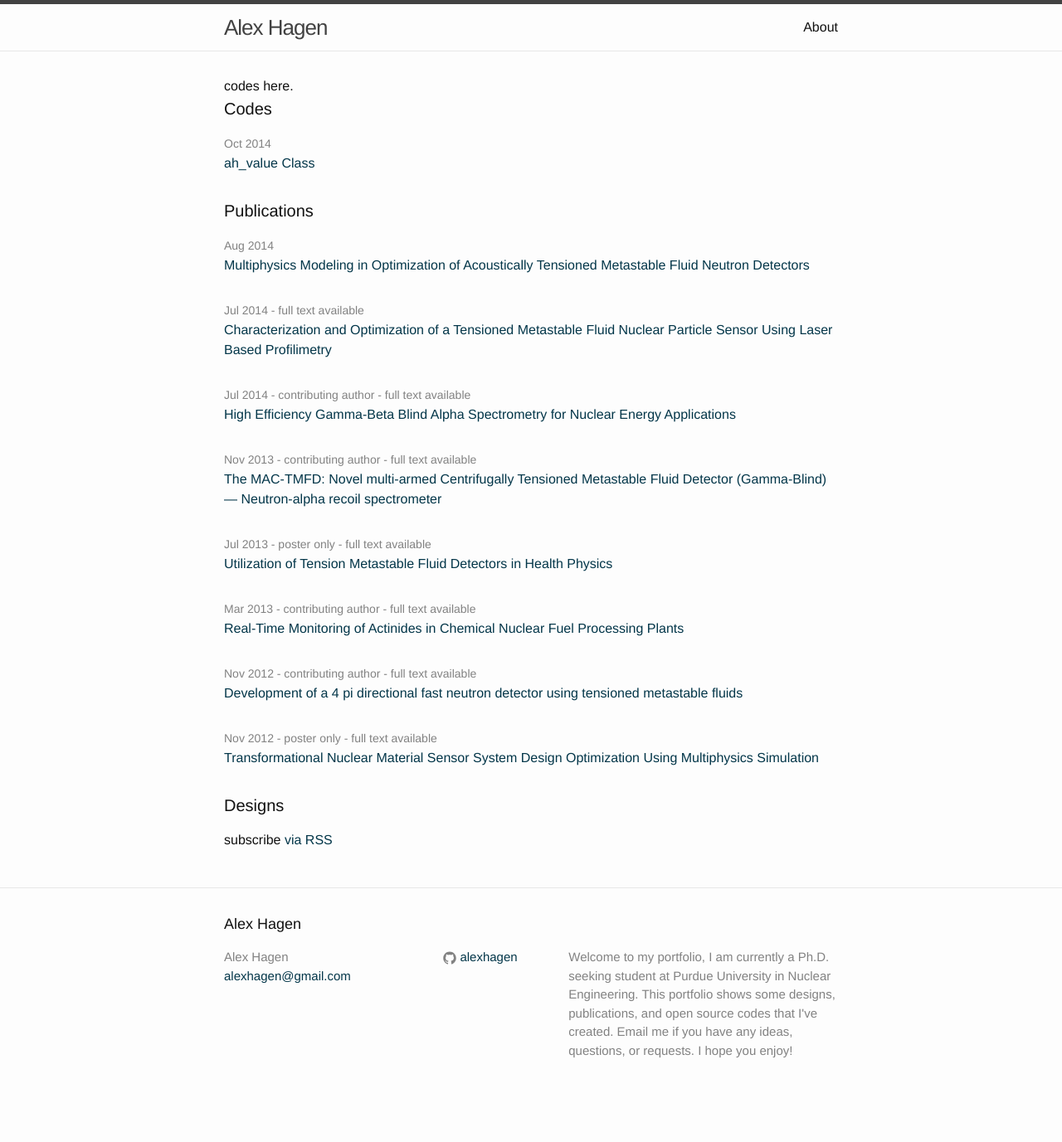
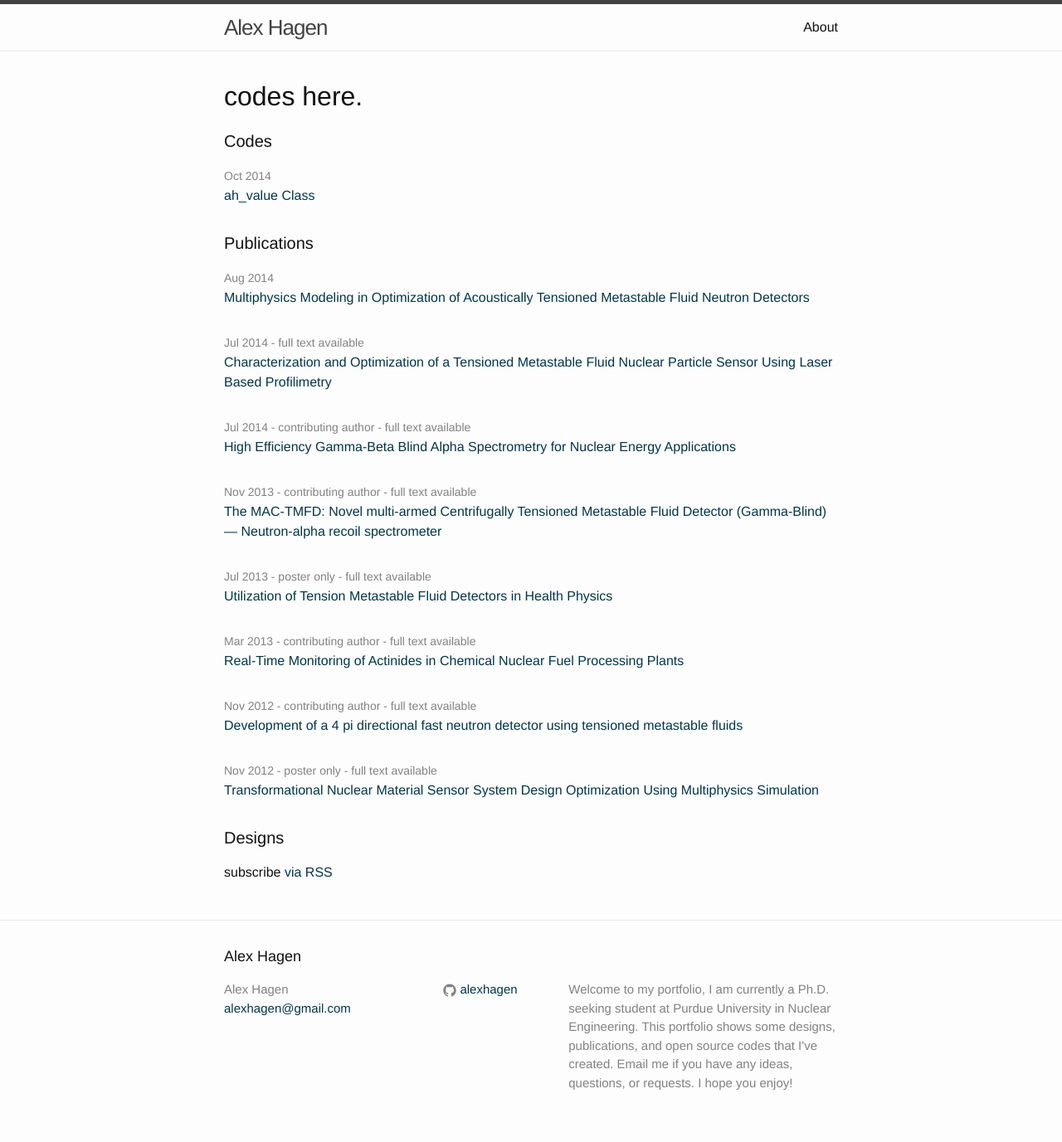
Before and after one commit to alexhagen/alexhagen.github.io, a Jekyll site: the page built from index.html, in a window 1280 px wide. Shown: the whole page at 83% size. Built offline with Jekyll 4.4.1, drawn with Linux system fonts in a browser that asks for light colours; before the commit the page ends 1338 px from its top, so only the background shows below that.

Commit message:
added text to make sure it was changing

```diff
--- a/index.html
+++ b/index.html
@@ -5,7 +5,7 @@ layout: default
 <div class="home">
 
   <!-- Codes Box -->
-  codes here.
+  <h1>codes here.<h1>
   <h1 class="page-heading">Codes</h1>
     <ul class="post-list">
         {% for post in site.categories.codes %}
```
